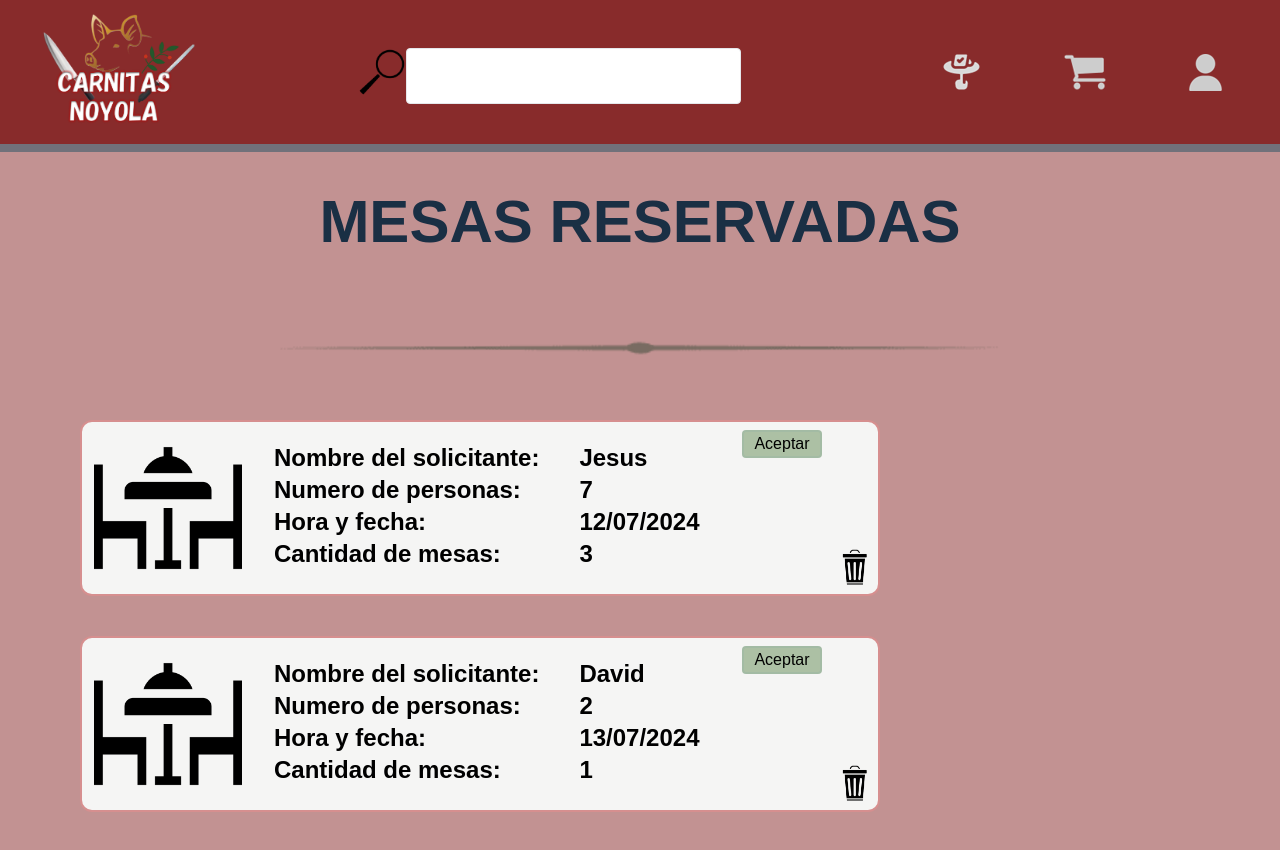
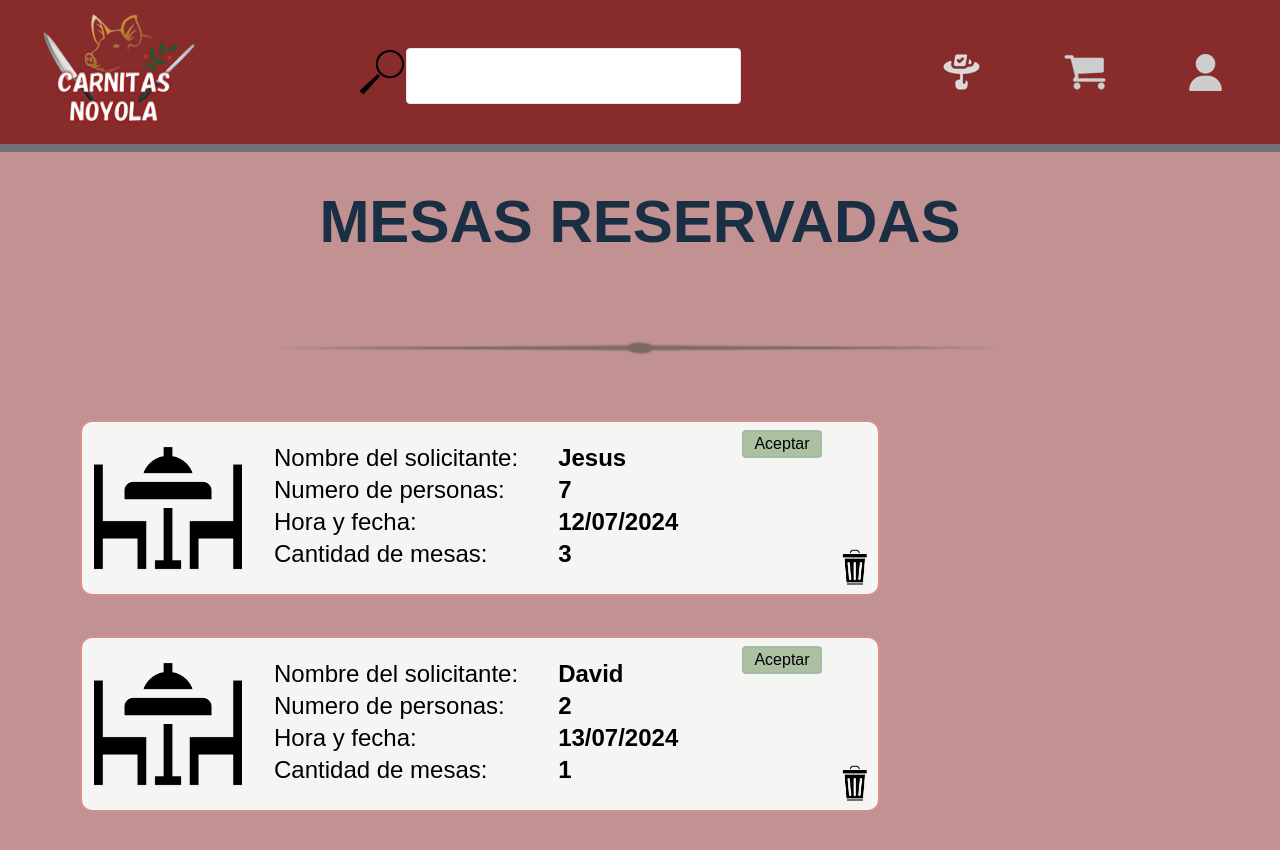
Before and after one commit to davity333/Carniceria_noyola, a React (Vite) app: page /verMesas in a window 1280 px wide. Shown: the top 850 px of the page. Built offline with nearby package versions, Linux system fonts and the light colour scheme.

Commit message:
correction view all

```diff
--- a/src/assets/components/Molecules/MoleculesVerMesas/CardTables.jsx
+++ b/src/assets/components/Molecules/MoleculesVerMesas/CardTables.jsx
@@ -13,7 +13,7 @@ function CardsTables({img, solicitante, numeroPersonas, fechas, cantidadMesas, e
             <div className="flex flex-1 items-start justify-start">
                 <img src={img} alt="imagen" className="h-full object-cover p-3" />
 
-                <div className="flex flex-col text-2xl p-5">
+                <div className="flex flex-col text-2xl p-5 font-thin">
                     <p>Nombre del solicitante:</p>
 
                     <p>Numero de personas:</p>
--- a/src/assets/components/Organism/OrganismInicio/CardCarnesPublicadasOrg.jsx
+++ b/src/assets/components/Organism/OrganismInicio/CardCarnesPublicadasOrg.jsx
@@ -9,7 +9,7 @@ function CardCarnesPublicadasOrg(){
     const navigate = useNavigate();
 
     const handleClick = () => {
-        navigate('/all-meats');
+        navigate('/allMeats');
     };
 
 
```
